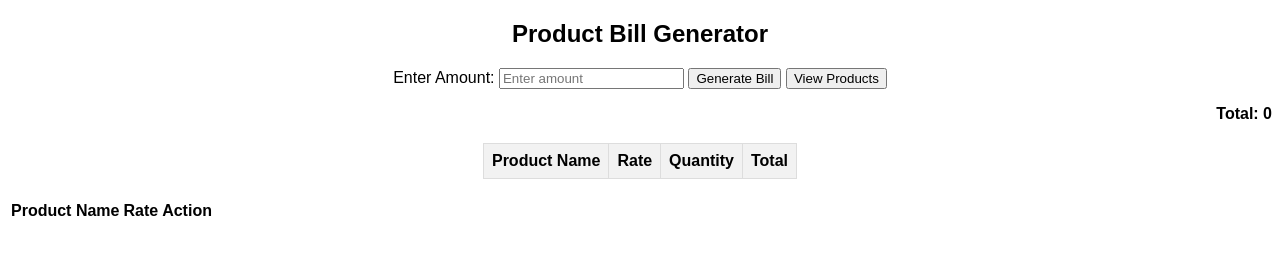
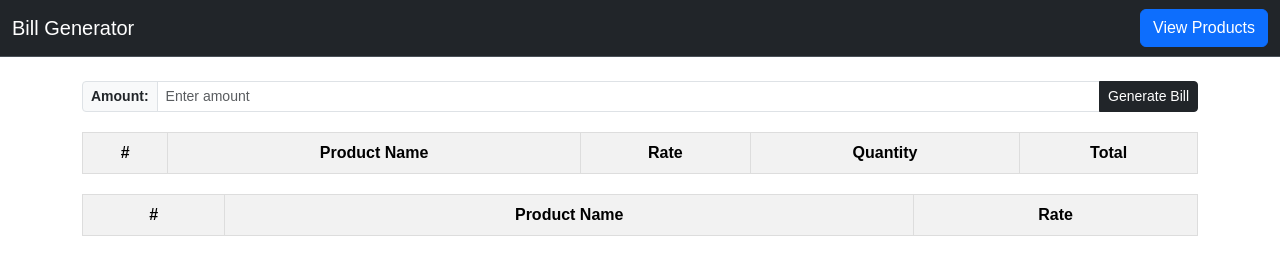
Before and after one commit to pssumpat/BillGen, a plain HTML site: page index.html in a window 1280 px wide. Drawn offline with nearby package versions, Linux system fonts and the light colour scheme.

Commit message:
Add files via upload

```diff
--- a/billGen.js
+++ b/billGen.js
@@ -19,9 +19,15 @@
               const randomNumber = Math.random();
              return randomNumber >= 0.5 ? 2 : 1;
             }
-            else{
+            else if(temp<=1000 && temp>=500)
+            {
                  // Generate a random quantity between 1 and 10
             return Math.floor(Math.random() * 10) + 1;
+            }
+            else
+            {
+                 // Generate a random quantity between 1 and 10
+            return Math.floor(Math.random() * 20) + 1;
             }
 
         }
@@ -45,14 +51,16 @@
             }
 
             const table = document.getElementById('bill-table');
-            table.innerHTML = '<tr><th>Product Name</th><th>Rate</th><th>Quantity</th><th>Total</th></tr>';
+            table.innerHTML = '<tr><th>#</th><th>Product Name</th><th>Rate</th><th>Quantity</th><th>Total</th></tr>';
             let amountLeft = amount;
             let total = 0;
+            let i=1;
            while(amountLeft>0) {
                 if(amountLeft<50)
                 {
                     const row = table.insertRow(-1);
                     row.innerHTML = `
+                    <td>${i}</td>
                     <td>${'Packaging'}</td>
                     <td>${amountLeft}</td>
                     <td>${1}</td>
@@ -69,11 +77,13 @@
                     amountLeft -= productTotal;
                     const row = table.insertRow(-1);
                     row.innerHTML = `
+                    <td>${i}</td>
                     <td>${product.name}</td>
                     <td>${product.rate}</td>
                     <td>${quantity}</td>
                     <td>${productTotal}</td>
                 `;
+                i++;
                 }
 
 
@@ -82,7 +92,7 @@
 
 
             const totalRow = table.insertRow(-1);
-            totalRow.innerHTML = `<td colspan="3"></td><td>${amount}</td><td></td>`;
+            totalRow.innerHTML = `<td colspan="4"><em><strong>Total</strong></em></td><td>${amount}</td>`;
 
         }
 
@@ -97,12 +107,15 @@
 
         function showProducts() {
             const table = document.getElementById('product-table');
-            table.innerHTML = '<tr><th>Product Name</th><th>Rate</th><th>Action</th></tr>';
+            table.innerHTML = '<tr><th>#</th><th>Product Name</th><th>Rate</th></tr>';
+            let i=1;
             for (const product of products) {
                 const row = table.insertRow(-1);
                 row.innerHTML = `
+                    <td>${i}</td>
                     <td>${product.name}</td>
                     <td>${product.rate}</td>
                 `;
+                i++;
             }
         }
--- a/index.html
+++ b/index.html
@@ -3,6 +3,9 @@
 <head>
     <title>Product Bill Generator</title>
     <script src="billGen.js"></script>
+    <link href="https://cdn.jsdelivr.net/npm/bootstrap@5.3.1/dist/css/bootstrap.min.css" rel="stylesheet" integrity="sha384-4bw+/aepP/YC94hEpVNVgiZdgIC5+VKNBQNGCHeKRQN+PtmoHDEXuppvnDJzQIu9" crossorigin="anonymous">
+    <script src="https://cdn.jsdelivr.net/npm/@popperjs/core@2.11.8/dist/umd/popper.min.js" integrity="sha384-I7E8VVD/ismYTF4hNIPjVp/Zjvgyol6VFvRkX/vR+Vc4jQkC+hVqc2pM8ODewa9r" crossorigin="anonymous"></script>
+<script src="https://cdn.jsdelivr.net/npm/bootstrap@5.3.1/dist/js/bootstrap.min.js" integrity="sha384-Rx+T1VzGupg4BHQYs2gCW9It+akI2MM/mndMCy36UVfodzcJcF0GGLxZIzObiEfa" crossorigin="anonymous"></script>
     <style>
         /* Add your CSS styling here */
         /* For simplicity, we'll keep it minimal */
@@ -10,15 +13,15 @@
             font-family: Arial, sans-serif;
             text-align: center;
         }
-        #bill-table {
+        #bill-table ,#product-table{
             margin: 20px auto;
             border-collapse: collapse;
         }
-        #bill-table th, #bill-table td {
+        #bill-table th, #bill-table td,#product-table th, #product-table td {
             border: 1px solid #dddddd;
             padding: 8px;
         }
-        #bill-table th {
+        #bill-table th, #product-table th {
             background-color: #f2f2f2;
         }
         #total {
@@ -28,35 +31,51 @@
     </style>
 </head>
 <body>
-    <h2>Product Bill Generator</h2>
 
+    <!-- As a link -->
+    <nav class="navbar bg-dark border-bottom border-body" data-bs-theme="dark">
+        <div class="container-fluid">
+        <a class="navbar-brand" href="#">Bill Generator</a>
+        <!-- Button to view products -->
+        <button onclick="showProducts()" type="button" class="btn btn-primary">View Products</button>
+        </div>
+    </nav>
+    <br>
     <!-- Input box to take the amount from the user -->
-    <label for="amount">Enter Amount: </label>
-    <input type="number" id="amount" placeholder="Enter amount">
-
-    <!-- Button to view products and generate bill -->
-    <button onclick="generateBill()">Generate Bill</button>
-
-     <!-- Button to view products and generate bill -->
-     <button onclick="showProducts()">View Products</button>
+    <div id="inputBox" class="input-group input-group-sm mb-3 container">
+        <span class="input-group-text" id="inputGroup-sizing-sm"><strong>Amount:</strong></span>
+        <input id="amount" type="text" class="form-control" aria-label="Sizing example input" aria-describedby="inputGroup-sizing-sm" placeholder="Enter amount">
+     <!-- Button to generate bill -->
+     <button onclick="generateBill()" type="button" class="btn btn-dark">Generate Bill</button>
+    </div>
 
     <!-- Table to display the bill -->
-    <table id="bill-table">
+    <div class="container">
+        <table class="table" id="bill-table">
+            <thead>
               <tr>
-            <th>Product Name</th>
-            <th>Rate</th>
-            <th>Quantity</th>
-            <th>Total</th>
+                <th scope="col">#</th>
+                <th scope="col">Product Name</th>
+                <th scope="col">Rate</th>
+                <th scope="col">Quantity</th>
+                <th scope="col">Total</th>
               </tr>
-        <p id="total">Total: 0</p>
+            </thead>
           </table>
+    </div>
 
-    <table id="product-table">
+       <!-- Table to display the products -->
+       <div class="container">
+        <table class="table" id="product-table">
+            <thead>
               <tr>
-            <th>Product Name</th>
-            <th>Rate</th>
-            <th>Action</th>
+                <th scope="col">#</th>
+                <th scope="col">Product Name</th>
+                <th scope="col">Rate</th>
               </tr>
+            </thead>
           </table>
+       </div>
+
 </body>
 </html>
```
Lines whose indentation alone changed are shown as unchanged.
